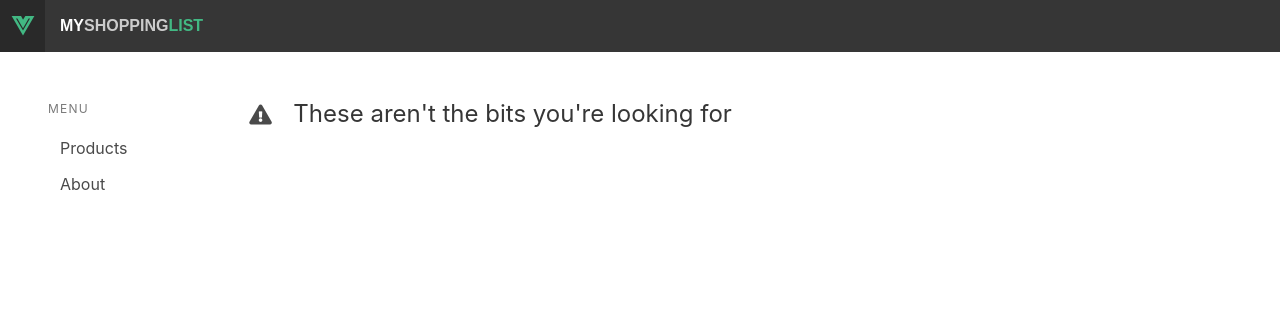
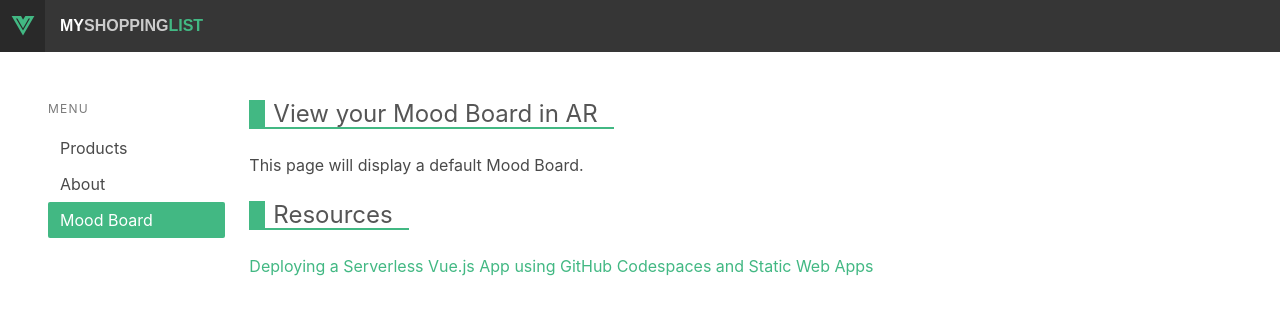
Before and after one commit to srishti-56/immersive-experiences-ar, a Vue app in the folder immersive-app/: page /mood in a window 1280 px wide. Shown: the top 314 px of the page. Built offline with nearby package versions, Linux system fonts and the light colour scheme; no server answers.

Commit message:
added new view for mood board

```diff
--- a/immersive-app/src/components/nav-bar.vue
+++ b/immersive-app/src/components/nav-bar.vue
@@ -4,6 +4,7 @@
     <ul class="menu-list">
       <router-link to="/products">Products</router-link>
       <router-link to="/about">About</router-link>
+      <router-link to="/mood">Mood Board</router-link>
     </ul>
   </nav>
 </template>
--- a/immersive-app/src/router.js
+++ b/immersive-app/src/router.js
@@ -30,6 +30,15 @@ export default new Router({
         import(/* webpackChunkName: "about" */ './views/about.vue'),
     },
     {
+      path: '/mood',
+      name: 'mood',
+      // route level code-splitting
+      // this generates a separate chunk (about.[hash].js) for this route
+      // which is lazy-loaded when the route is visited.
+      component: () =>
+        import(/* webpackChunkName: "about" */ './views/mood.vue'),
+    },
+    {
       path: '*',
       component: PageNotFound,
     },
--- /dev/null
+++ b/immersive-app/src/views/mood.vue
@@ -0,0 +1,19 @@
+<template>
+  <div class="content-container">
+    <div class="content-title-group not-found">
+      <h2 class="title">View your Mood Board in AR</h2>
+      <p>
+        This page will display a default Mood Board.
+      </p>
+      <br />
+      <h2 class="title">Resources</h2>
+      <ul>
+        <li>
+          <a href="https://srishti-56.medium.com/deploying-a-serverless-vue-js-app-using-github-codespaces-and-static-web-apps-5f5f51dabe76">
+            Deploying a Serverless Vue.js App using GitHub Codespaces and Static Web Apps
+          </a>
+        </li>
+      </ul>
+    </div>
+  </div>
+</template>
```
